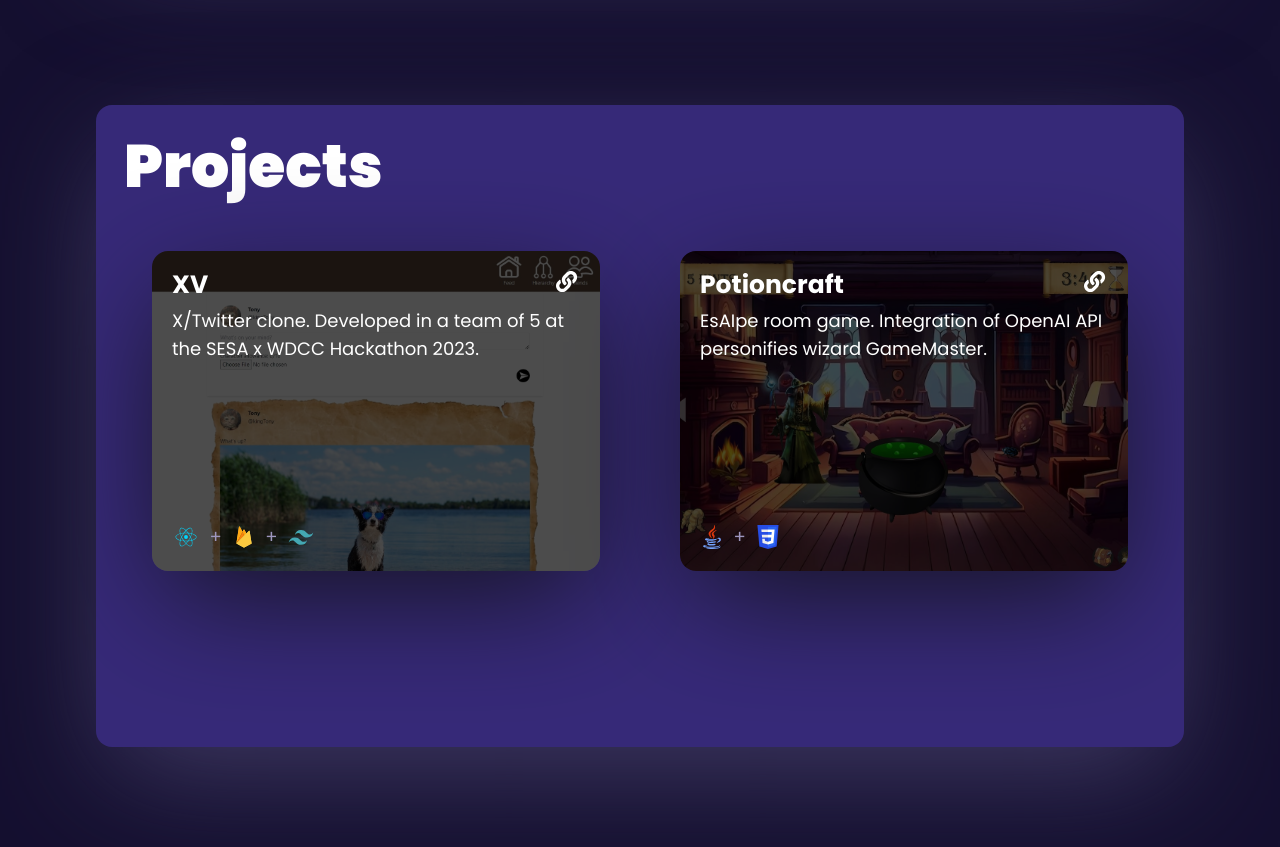
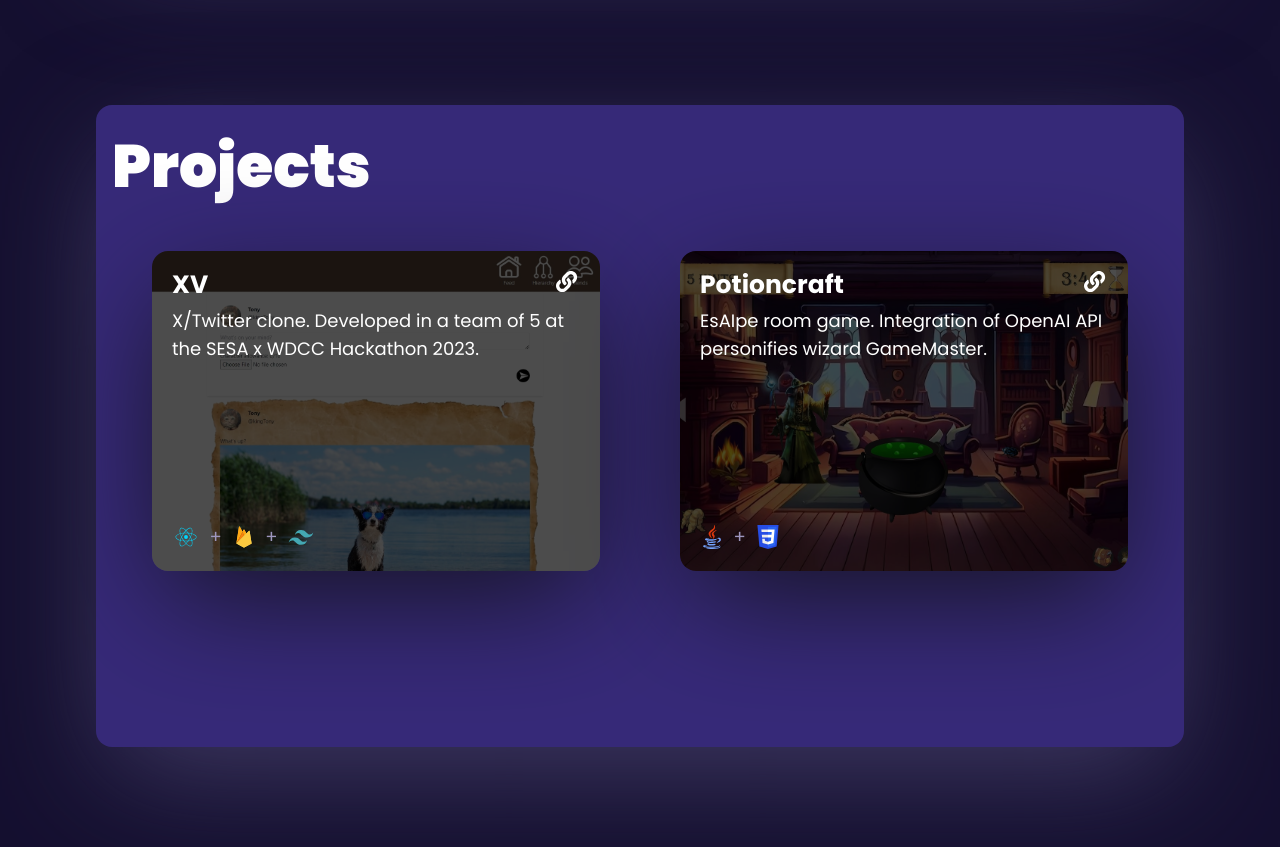
Before and after one commit to tonylxm/website, a React (Vite) app: page / in a window 1280 px wide. Shown: the part 2700-3547 px from the top of the page. Built offline with nearby package versions, Linux system fonts and the light colour scheme.

Commit message:
adjust Project title margin

```diff
--- a/src/components/Projects.jsx
+++ b/src/components/Projects.jsx
@@ -19,7 +19,7 @@ const Projects = () => {
       <div className="flex-[0.85]">
         <Animation>
           <div className={`${styles.card} z-20 pb-28 lg:pb-44`}>
-            <h3 className={`${styles.sectionHeadText} ml-3`}>Projects</h3>
+            <h3 className={`${styles.sectionHeadText}`}>Projects</h3>
             <div className="grid grid-cols-1 lg:grid-cols-2">
               <a href={projects[0].deployed_url} target="_blank">
                 <motion.div
```
